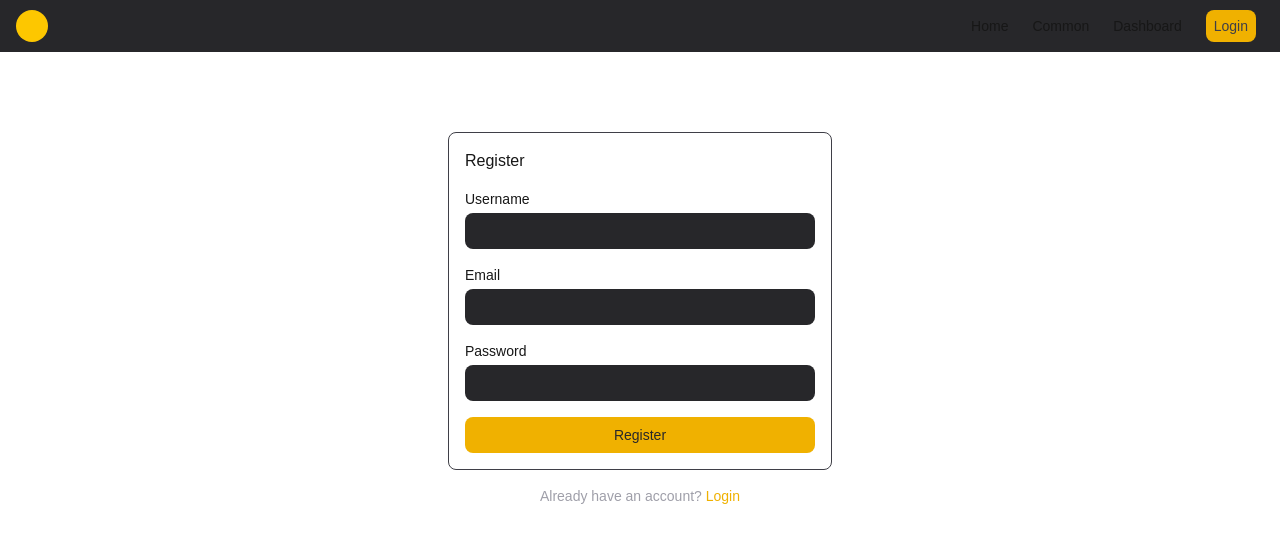
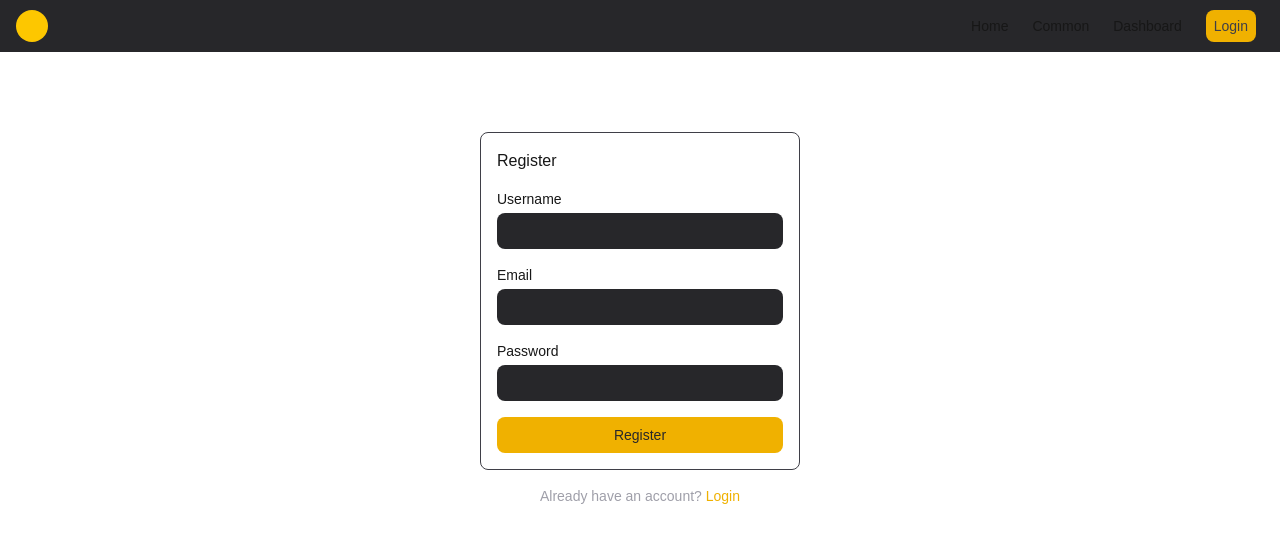
Before and after one commit to Abhiram86/sessionAuth, a Next.js app in the folder frontend/: page /register in a window 1280 px wide. Shown: the top 542 px of the page. Built offline with nearby package versions, Linux system fonts and the light colour scheme; no server answers.

Commit message:
frontend backend connection

```diff
--- a/frontend/src/app/(auth)/login/page.tsx
+++ b/frontend/src/app/(auth)/login/page.tsx
@@ -11,7 +11,7 @@ import { useForm } from "react-hook-form";
 import toast from "react-hot-toast";
 import { z } from "zod";
 
-export default function Register() {
+export default function Login() {
   const { user, setUser } = useContext(WithAuth);
   const router = useRouter();
 
@@ -43,7 +43,7 @@ export default function Register() {
   return (
     <div className="mt-20">
       <form
-        className="space-y-4 w-96 mx-auto border p-4 rounded-lg border-zinc-700"
+        className="space-y-4 w-80 mx-auto border p-4 rounded-lg border-zinc-700"
         onSubmit={handleSubmit(onSubmit)}
       >
         <h1 className="font-medium">Login</h1>
--- a/frontend/src/app/(auth)/register/page.tsx
+++ b/frontend/src/app/(auth)/register/page.tsx
@@ -44,7 +44,7 @@ export default function Register() {
   return (
     <div className="mt-20">
       <form
-        className="space-y-4 w-96 mx-auto border p-4 rounded-lg border-zinc-700"
+        className="space-y-4 w-80 mx-auto border p-4 rounded-lg border-zinc-700"
         onSubmit={handleSubmit(onSubmit)}
       >
         <h1 className="font-medium">Register</h1>
```
